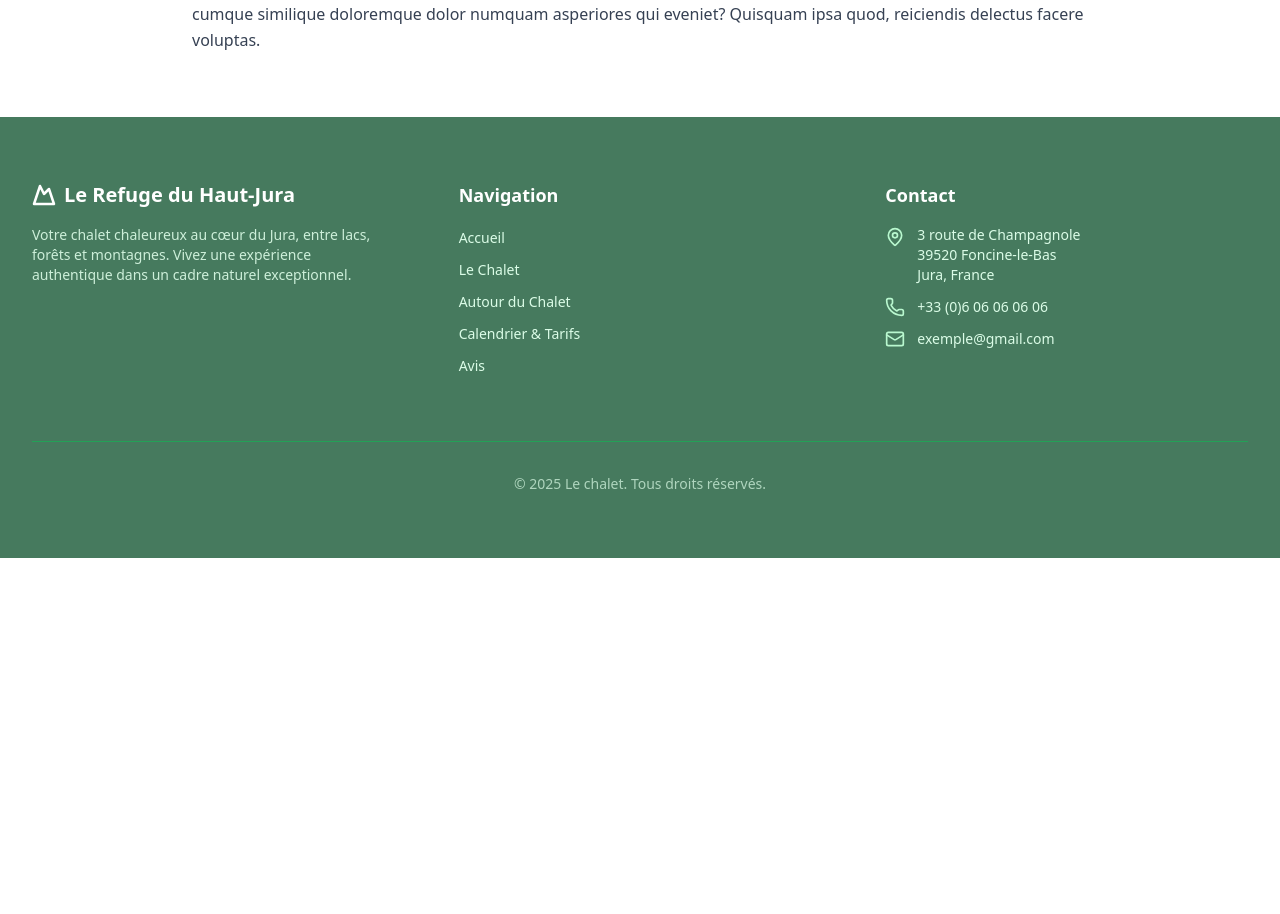
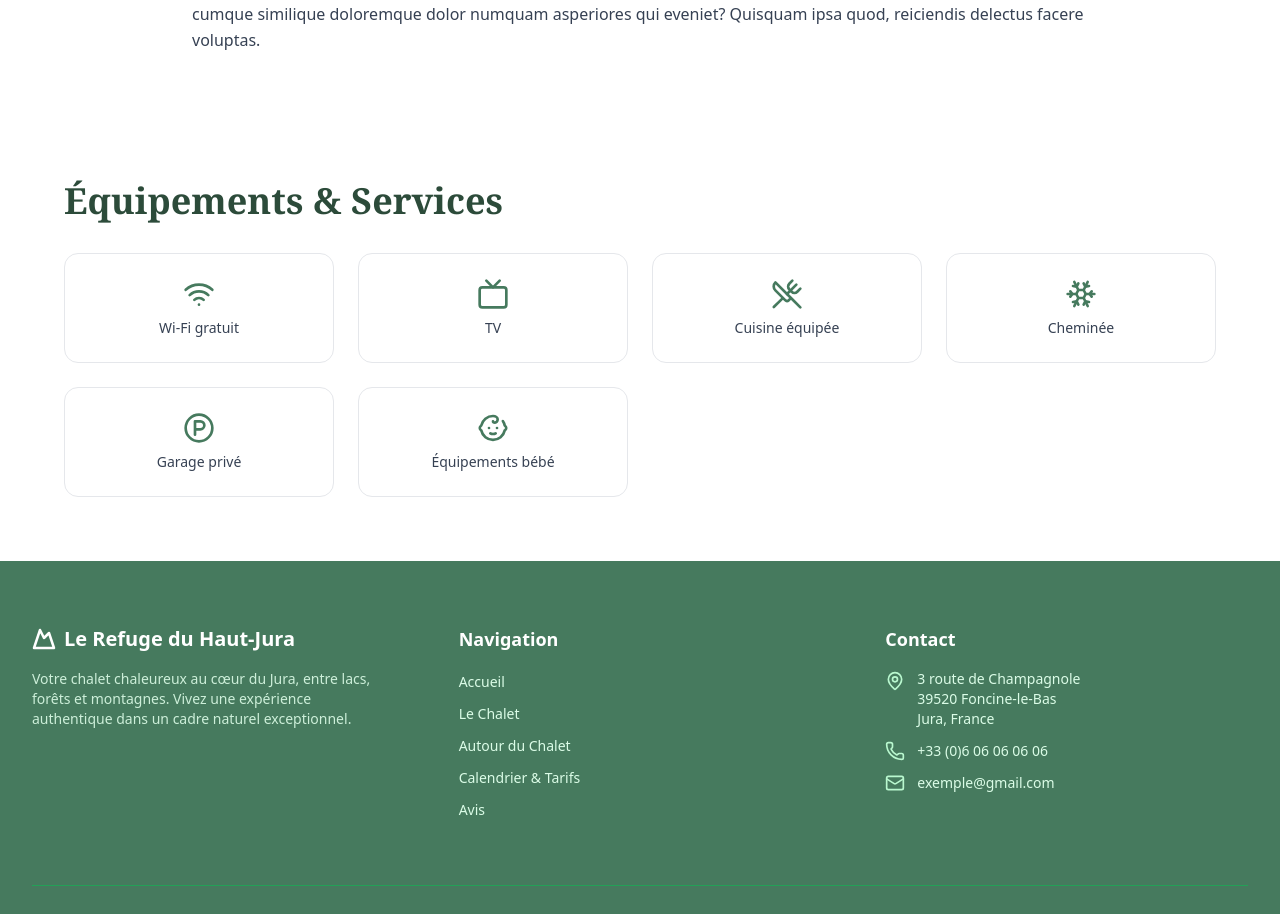
Before and after one commit to Augustin51/Chalet, a Next.js app: page /chalet in a window 1280 px wide. Shown: the part 807-1721 px from the top of the page. Before the commit the page ends 1365 px from the top, so only its background shows below. Built offline with nearby package versions, Linux system fonts and the light colour scheme.

Commit message:
add Equipment component to chaletPage

```diff
--- a/app/chalet/page.tsx
+++ b/app/chalet/page.tsx
@@ -1,4 +1,5 @@
 import ChaletIntro from "@/components/ChaletIntro";
+import Equipment from "@/components/Equipment";
 import PageHero from "@/components/PageHero";
 
 export default function ChaletPage() {
@@ -9,6 +10,7 @@ export default function ChaletPage() {
         description="Votre chalet de charme dans le Jura"
       />
       <ChaletIntro />
+      <Equipment />
     </>
   );
 }
--- /dev/null
+++ b/components/Equipment.tsx
@@ -0,0 +1,61 @@
+import React from "react";
+import {
+  Wifi,
+  Tv,
+  UtensilsCrossed,
+  Snowflake,
+  Mountain,
+  ParkingCircle,
+  PawPrint,
+  Baby,
+  LucideIcon,
+} from "lucide-react";
+
+interface EquipmentProps {
+  icon: LucideIcon;
+  label: string;
+}
+
+const equipments: EquipmentProps[] = [
+  { icon: Wifi, label: "Wi-Fi gratuit" },
+  { icon: Tv, label: "TV" },
+  { icon: UtensilsCrossed, label: "Cuisine équipée" },
+  { icon: Snowflake, label: "Cheminée" },
+  { icon: ParkingCircle, label: "Garage privé" },
+  { icon: Baby, label: "Équipements bébé" },
+];
+
+const EquipmentItem: React.FC<EquipmentProps> = ({ icon: Icon, label }) => (
+  <div
+    className="flex flex-col items-center justify-center p-4 sm:p-6 text-center
+              border border-gray-200 rounded-xl bg-white h-full
+              transition-all duration-300 hover:border-[#467A5E] hover:shadow-sm"
+  >
+    <Icon
+      className="h-7 w-7 sm:h-8 sm:w-8 text-[#467A5E] mb-2" // Icone plus grande
+      strokeWidth={2}
+    />
+    <span className="text-sm font-medium text-gray-700">{label}</span>
+  </div>
+);
+
+export default function Equipment() {
+  return (
+    <section className="bg-white py-16 px-4 sm:px-6 lg:px-8">
+      <div className="container mx-auto max-w-6xl">
+        <h3 className="text-3xl sm:text-4xl font-serif font-bold text-[#2c4b3a] mb-8">
+          Équipements & Services
+        </h3>
+        <div className="grid grid-cols-2 md:grid-cols-4 gap-4 md:gap-6">
+          {equipments.map((equipment, index) => (
+            <EquipmentItem
+              key={index}
+              icon={equipment.icon}
+              label={equipment.label}
+            />
+          ))}
+        </div>
+      </div>
+    </section>
+  );
+}
```
